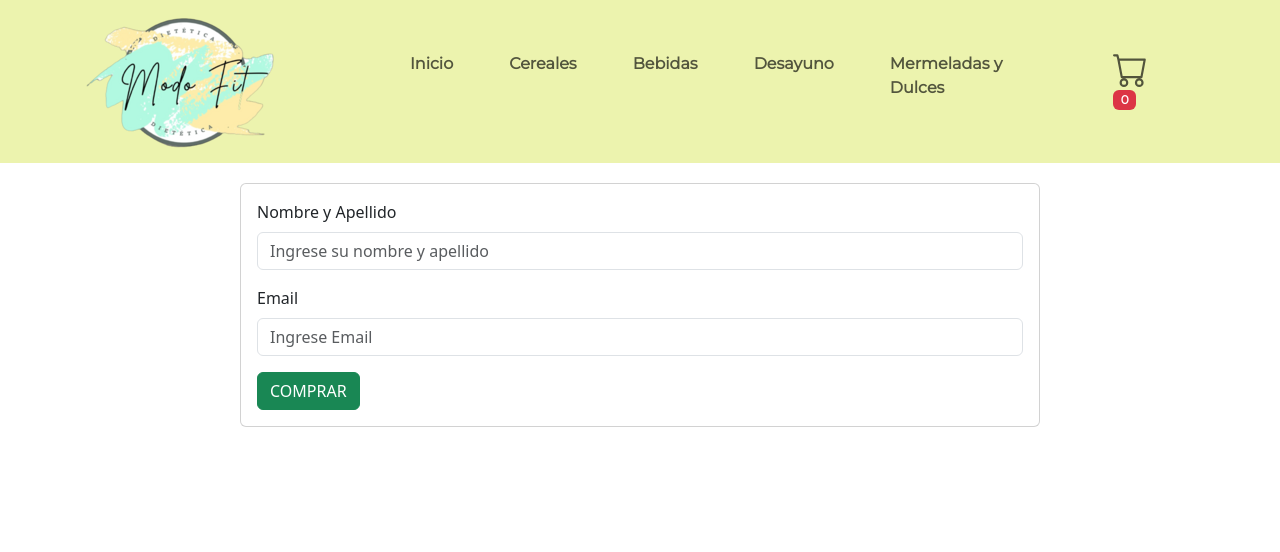
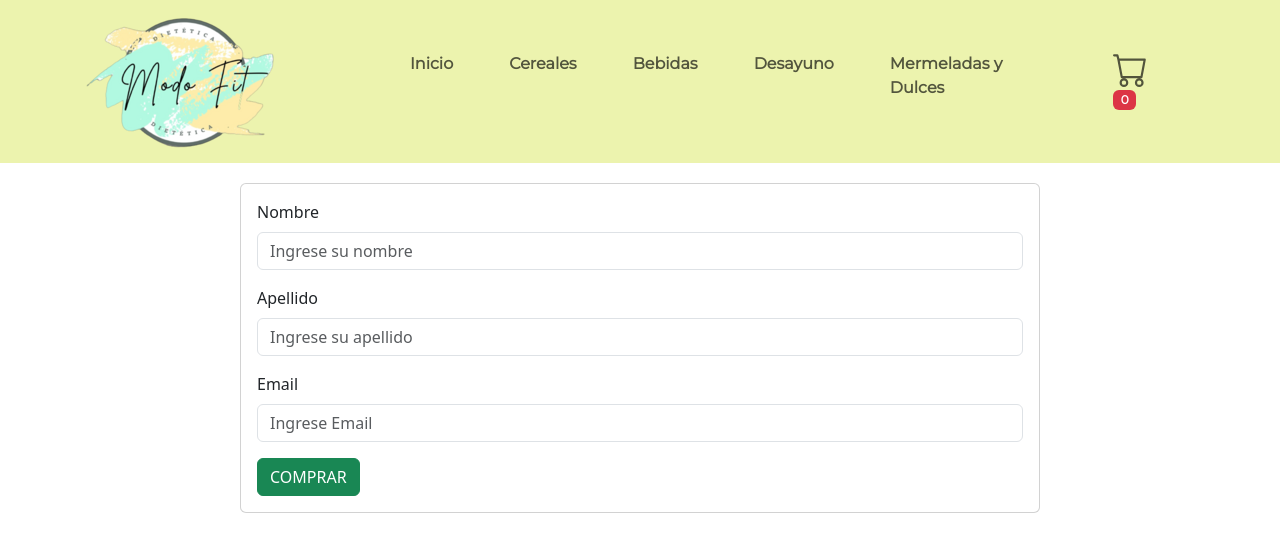
Before and after one commit to gpaniati/modofit_Market, a React (Create React App) app: page /formulario in a window 1280 px wide. Shown: the top 552 px of the page. Built offline with nearby package versions, Linux system fonts and the light colour scheme.

Commit message:
Formulario version 1.1

```diff
--- a/src/App.js
+++ b/src/App.js
@@ -5,6 +5,7 @@ import ItemDetailContainer from "./components/ItemDetailContainer/ItemDetailCont
 import Cart from "./components/Cart/Cart";
 import Formulario from "./components/Formulario/Formulario";
 import CartProvider from "./context/cart/CartContext/CartContext";
+import FinCompra from "./components/FinCompra/FinCompra";
 
 function App() {
   return (
@@ -21,6 +22,7 @@ function App() {
           />
           <Route exact path="/cart" element={<Cart />}/>
           <Route exact path="/formulario" element={<Formulario />}/>
+          <Route exact path="/fincompra/:idOrder" element={<FinCompra />}/>
         </Routes>
       </BrowserRouter>
     </CartProvider>
--- a/src/components/CartItems/CartItems.js
+++ b/src/components/CartItems/CartItems.js
@@ -15,12 +15,10 @@ function CartItems({ item, itemDelete }) {
         className="d-flex justify-content-center align-items-center"
       >
         <Image className="imageCart" src={item.imagen}/>
-
-        <div className="detalleItem">
+        <div className="detalleItem ms-2 me-auto">
           <div className="fw-bold">{item.nombre}</div>
           ${item.precio}
         </div>
-
         <Badge className="badgeCart" bg="success"pill>
           {item.cantidad}
         </Badge>
@@ -32,5 +30,3 @@ function CartItems({ item, itemDelete }) {
 }
 
 export default CartItems;
-
-//className="ms-2 me-auto"
--- /dev/null
+++ b/src/components/FinCompra/FinCompra.js
@@ -0,0 +1,11 @@
+
+import { useParams } from "react-router-dom";
+
+function FinCompra() {
+    const { idOrder } = useParams();
+    return (
+        <h1>FIN COMPRA: {idOrder}</h1>
+    );
+}
+
+export default FinCompra;
--- a/src/components/Formulario/Formulario.js
+++ b/src/components/Formulario/Formulario.js
@@ -1,16 +1,59 @@
 import Button from "react-bootstrap/Button";
 import Form from "react-bootstrap/Form";
 import Card from 'react-bootstrap/Card';
-import { useContext } from "react";
+import { useContext, useEffect, useState } from "react";
 import { CartContext } from "../../context/cart/CartContext/CartContext";
 import "../Formulario/Formulario.css";
+import { addDoc, collection, getFirestore } from "firebase/firestore";
+import { useNavigate } from "react-router-dom";
 
 function Formulario() {
+  const [form, setForm] = useState({});
+  const [errors, setErrors] = useState({});
   const { cartList, removeList } = useContext(CartContext);
+  const navigate = useNavigate();
 
-  function handleAddOrder() {
+  const dataBaseOrders = getFirestore();
+  const collectionOrders = collection(dataBaseOrders, "orders");
+
+  const setField = (field, value) => {
+    setForm({
+    ...form,
+    [field]:value
+  })
+
+  if (!!errors[field])
+    setErrors({
+      ...errors,
+      [field]:null
+  });
+  }
+
+  function handleSubmit(e) {
+    e.preventDefault();
+    if (form != {}){
+      //Armo orden para subir a FireStore.
+      const newOrderProducts = (cartList.map((producto) => (
+        {
+          cantidad: producto.cantidad,
+          id: producto.id,
+          precio: producto.precio,
+          nombre: producto.nombre
+        }))
+      );
+      const newOrderFinal = ({newOrderProducts, form});
+
+      //Subo order de compra a FireStore.
+      addDoc(collectionOrders, newOrderFinal)
+        .then(({id}) => {handleFinCompra(id)})
+        .catch((error) => console.error(error));
+    }
+  }
+
+  //Navego a la ruta de confirmacion de compra.
+  function handleFinCompra(idOrder) {
+    navigate(`/fincompra/${idOrder}`);
     removeList();
-    console.log("Enviado");
   }
 
   return (
@@ -18,17 +61,45 @@ function Formulario() {
       <Card style={{ width: '50rem' }}>
       <Card.Body>
         <Form>
-          <Form.Group className="mb-3">
-            <Form.Label>Nombre y Apellido</Form.Label>
-            <Form.Control type="name" placeholder="Ingrese su nombre y apellido" />
+          <Form.Group className="mb-3" controlId="formName">
+            <Form.Label>Nombre</Form.Label>
+            <Form.Control type="name"
+            placeholder="Ingrese su nombre"
+            value = {form.formName}
+            onChange={(e) => setField("formName", e.target.value)}
+            isInvalid={!!errors.formName}
+            ></Form.Control>
+            <Form.Control.Feedback type="invalid">
+            {errors.formName}
+            </Form.Control.Feedback>
           </Form.Group>
-          <Form.Group className="mb-3" controlId="formBasicEmail">
+          <Form.Group className="mb-3" controlId="formSurname">
+            <Form.Label>Apellido</Form.Label>
+            <Form.Control type="surname"
+            placeholder="Ingrese su apellido"
+            value = {form.formSurname}
+            onChange={(e) => setField("formSurname", e.target.value)}
+            isInvalid={!!errors.formSurname}
+            ></Form.Control>
+            <Form.Control.Feedback type="invalid">
+              {errors.formSurname}
+            </Form.Control.Feedback>
+          </Form.Group>
+          <Form.Group className="mb-3" controlId="formEmail">
             <Form.Label>Email</Form.Label>
-            <Form.Control type="email" placeholder="Ingrese Email" />
+            <Form.Control type="email"
+            placeholder="Ingrese Email"
+            value = {form.formEmail}
+            onChange={(e) => setField("formEmail", e.target.value)}
+            isInvalid={!!errors.formEmail}
+            ></Form.Control>
+            <Form.Control.Feedback type="invalid">
+              {errors.formEmail}
+            </Form.Control.Feedback>
           </Form.Group>
-          <Button variant="success" onClick={() => handleAddOrder()}>
-            COMPRAR
-          </Button>
+          <Form.Group controId="submit">
+            <Button variant="success" onClick={handleSubmit}>COMPRAR</Button>
+          </Form.Group>
         </Form>
         </Card.Body>
         </Card>
--- a/src/components/ItemDetailContainer/ItemDetailContainer.js
+++ b/src/components/ItemDetailContainer/ItemDetailContainer.js
@@ -2,7 +2,6 @@
 import { useParams } from "react-router-dom";
 import ItemDetail from "../ItemDetail/ItemDetail_1";
 import useGetDocumentById from "../../hooks/useGetDocumentById";
-//import imagen from "../images/cargando.gif";
 import cargando from "../images/cargando.gif"
 
 function ItemDetailContainer() {
```
